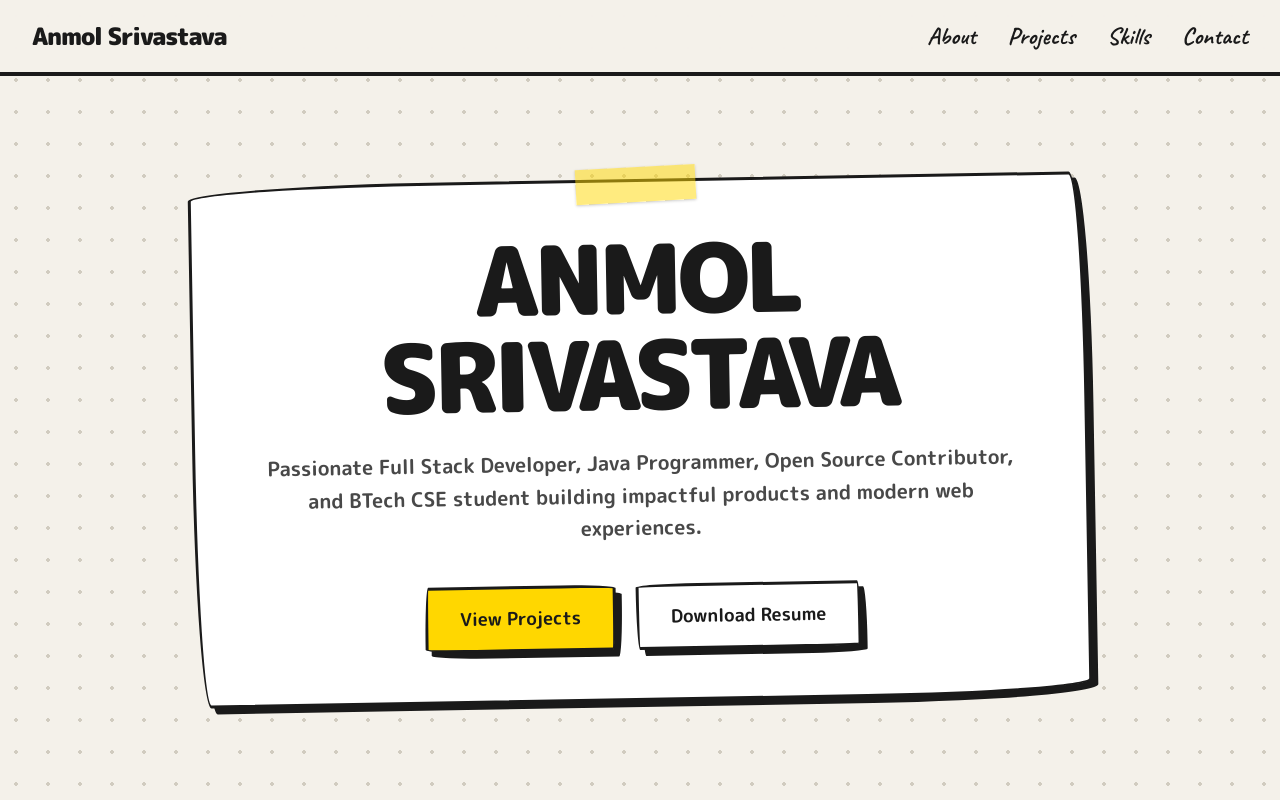
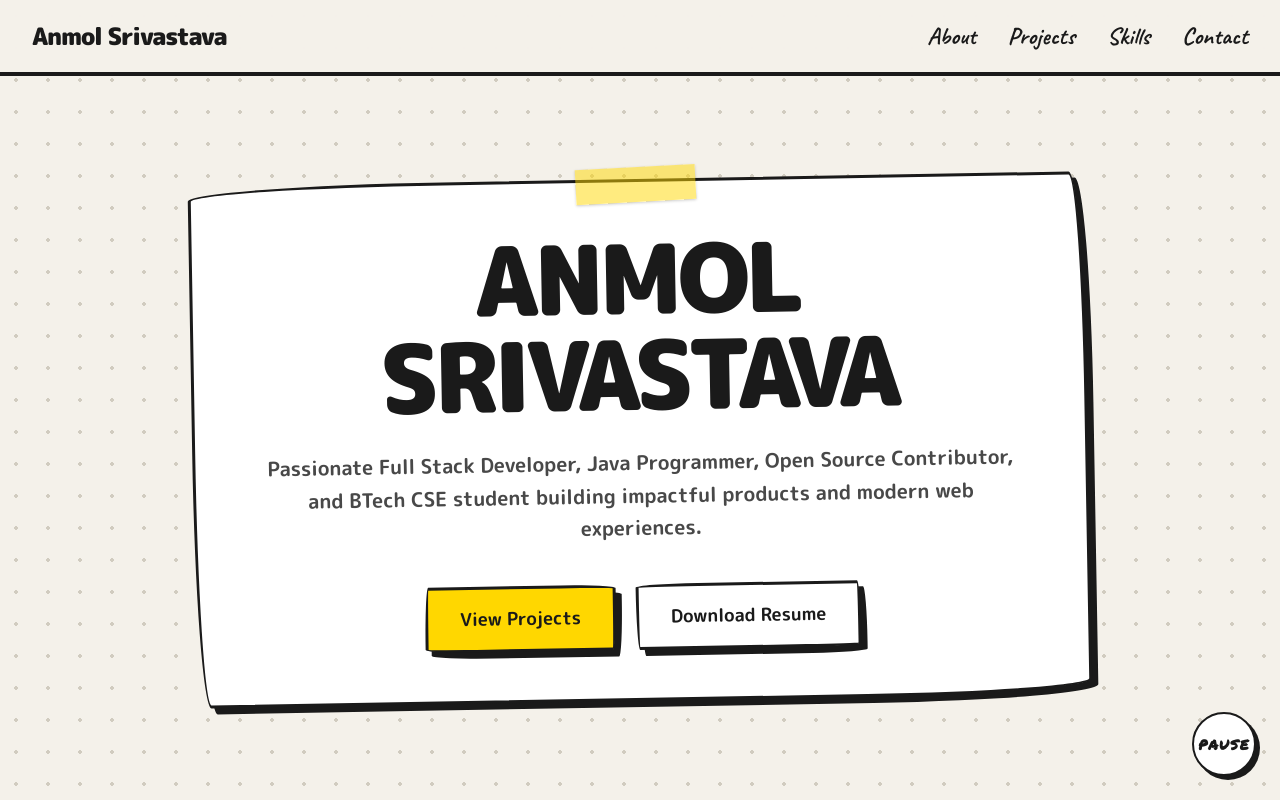
Before and after one commit to Anmol-Srivastava-073/portfolio, a React (Vite) app: page / in a window 1280 px wide. Both pictures are taken after a click on the button "PLAY AUDIO". Shown: the top 800 px of the page. Built offline with nearby package versions, Linux system fonts and the light colour scheme.

Commit message:
Update BackgroundMusic.jsx

```diff
--- a/src/components/BackgroundMusic.jsx
+++ b/src/components/BackgroundMusic.jsx
@@ -1,30 +1,47 @@
-import { useEffect, useRef } from 'react'
+import { useState, useRef, useEffect } from 'react'
 
-function BackgroundMusic() {
+function BackgroundMusic({ initialPlay }) {
+  const [isPlaying, setIsPlaying] = useState(initialPlay)
   const audioRef = useRef(null)
 
   useEffect(() => {
-    // This perfectly mimics your old document.addEventListener("DOMContentLoaded")
-    const bgMusic = audioRef.current;
+    const audio = audioRef.current;
+    if (!audio) return;
 
-    if (bgMusic) {
-        bgMusic.volume = 0.1;
-        bgMusic.currentTime = 2;
+    // Set a nice background volume
+    audio.volume = 0.2;
 
-        let playPromise = bgMusic.play();
+    // Because the user clicked a button on the Welcome Screen to get here,
+    // the browser will allow this to play without throwing the NotAllowedError!
+    if (initialPlay) {
+      audio.play().catch(e => console.log("Audio play failed:", e));
+    }
+  }, [initialPlay]);
 
-        if (playPromise !== undefined) {
-            playPromise.catch(error => {
-                console.log("Music auto-play prevented:", error);
-            });
-        }
+  const togglePlay = () => {
+    if (isPlaying) {
+      audioRef.current.pause();
+    } else {
+      audioRef.current.play();
     }
-  }, [])
+    setIsPlaying(!isPlaying);
+  }
 
   return (
-    <audio ref={audioRef} id="bg-music" loop>
-      <source src="/music/Suzume.mp3" type="audio/mpeg" />
-    </audio>
+    <>
+      <audio ref={audioRef} loop>
+        <source src="/music/Suzume.mp3" type="audio/mpeg" />
+      </audio>
+
+      {/* Keeping a sticky button so the user has control over the music */}
+      <button
+        onClick={togglePlay}
+        className="fixed bottom-6 right-6 z-50 bg-white border-2 border-ink w-16 h-16 flex items-center justify-center rounded-full text-ink shadow-[4px_4px_0px_0px_#1a1a1a] hover:shadow-[2px_2px_0px_0px_#1a1a1a] hover:translate-y-1 hover:translate-x-1 transition-all"
+        aria-label="Toggle Background Music"
+      >
+        <span className="font-marker font-bold text-sm tracking-widest">{isPlaying ? 'PAUSE' : 'PLAY'}</span>
+      </button>
+    </>
   )
 }
 
```
